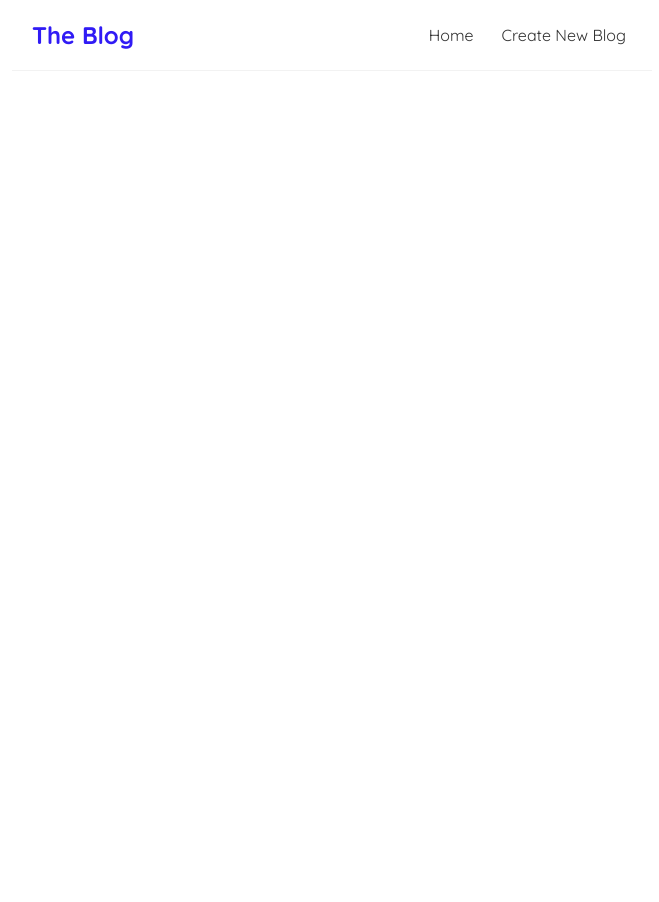
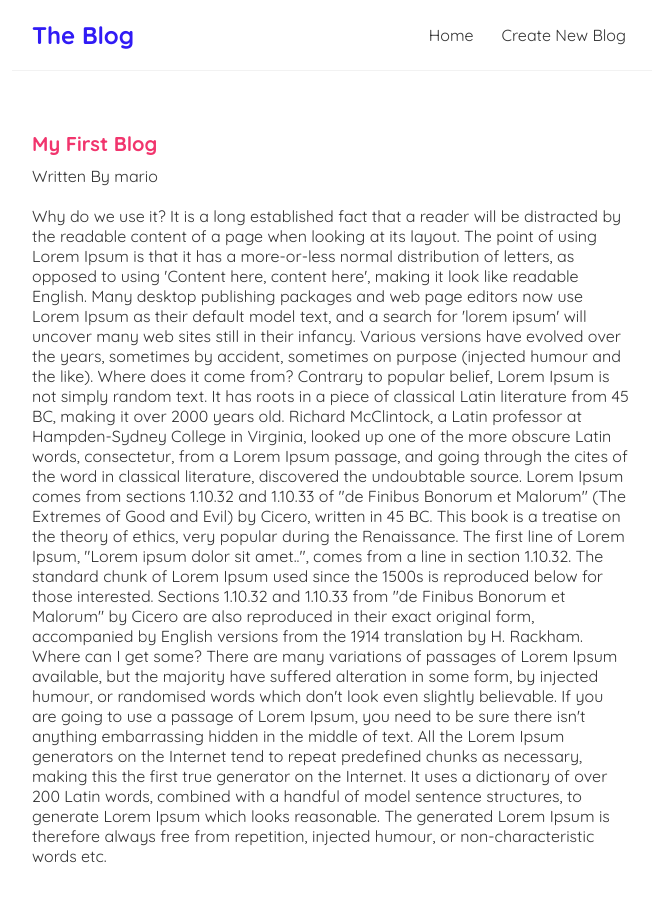
Before and after one commit to chetas61/React-blog, a React (Create React App) app: page /blogs/1 in a window 1280 px wide. Shown: the top 902 px of the page, without its empty margins (308-967 px from the left). Before the commit the page ends 800 px from the top, so only its background shows below. Built offline with nearby package versions, Linux system fonts and the light colour scheme; data requests are answered from the project's data file.

Commit message:
blog details

```diff
--- a/src/App.js
+++ b/src/App.js
@@ -2,6 +2,7 @@
 import Home from './Home';
 import { BrowserRouter as Router, Route, Switch } from 'react-router-dom';
 import Create from './Create';
+import BlogDetails from './BlogDetails';
 
 function App() {
   return (
@@ -16,6 +17,9 @@
             <Route path='/create'>
               <Create />
             </Route>
+            <Route path='/blogs/:id'>
+              <BlogDetails />
+            </Route>
           </Switch>
 
         </div>
--- /dev/null
+++ b/src/BlogDetails.js
@@ -0,0 +1,22 @@
+import { useParams } from "react-router";
+import useFetch from "./useFetch";
+
+const BlogDetails = () => {
+    const {id} = useParams()
+    const {data : blog,error,isPending} = useFetch('http://localhost:8000/blogs/' + id)
+    return (
+        <div className="blog-details">
+            {isPending && <div>Loading . . . </div>}
+            { error && <div>{error}</div> }
+            { blog && (
+                <article>
+                    <h2> { blog.title } </h2>
+                    <p>Written By {blog.author }</p>
+                    <div>{ blog.body }</div>
+                </article>
+            )}
+        </div>
+    );
+}
+
+export default BlogDetails;
--- a/src/BlogList.js
+++ b/src/BlogList.js
@@ -1,3 +1,5 @@
+import { Link } from "react-router-dom";
+
 const BlogList = (props) => {
     const blogs = props.blogs;
     const title = props.title;
@@ -7,9 +9,10 @@
             <h2>{title}</h2>
             {blogs.map(blog => (
                 <div className="blog-preview" key={blog.id}>
-                    <h2>{blog.title}</h2>
-                    <p>Written by {blog.author}</p>
-
+                    <Link to = {`/blogs/${blog.id}`}>
+                        <h2>{blog.title}</h2>
+                        <p>Written by {blog.author}</p>
+                    </Link>
                 </div>
             ))}
         </div>
--- a/src/Navbar.js
+++ b/src/Navbar.js
@@ -1,10 +1,12 @@
+import { Link } from "react-router-dom";
+
 const Navbar = () => {
     return (
         <nav className="navbar">
             <h1>The Blog</h1>
             <div className="links">
-                <a href="/">Home</a>
-                <a href="/create">Create New Blog</a>
+                <Link to="/">Home</Link>
+                <Link to="/create">Create New Blog</Link>
             </div>
 
         </nav>
--- a/src/index.css
+++ b/src/index.css
@@ -49,3 +49,23 @@
   color: #301bf5;
   margin-bottom: 8px;
 }
+.blog-preview a{
+  text-decoration: none;
+}
+
+.blog-details h2 {
+  font-size: 20px;
+  color: #f1356d;
+  margin-bottom: 10px;
+}
+.blog-details div {
+  margin: 20px 0;
+}
+.blog-details button {
+  background: #f1356d;
+  color: #fff;
+  border: 0;
+  padding: 8px;
+  border-radius: 8px;
+  cursor: pointer;
+}
--- a/src/useFetch.js
+++ b/src/useFetch.js
@@ -6,8 +6,9 @@
     const [error , setError] = useState(null)
 
     useEffect(() => {
+        const abortCont = new AbortController()
         setTimeout(() => {
-            fetch(url)
+            fetch(url, {signal: abortCont.signal})
             .then(res =>{
                 if (!res.ok){
                     throw Error ('Could Not Fetch The Data')
@@ -20,10 +21,16 @@
                 setError(null)
             })
             .catch(err => {
-                setIsPending(false)
-                setError(err.message)
+                if (err.name === 'AbortError'){
+                    console.log('Fetch Aborted')
+                }
+                else {
+                    setIsPending(false)
+                    setError(err.message)
+                }
             })
         } , 1000)
+        return () => abortCont.abort()
     } , [url])
     return{data , isPending, error}
 }
```
